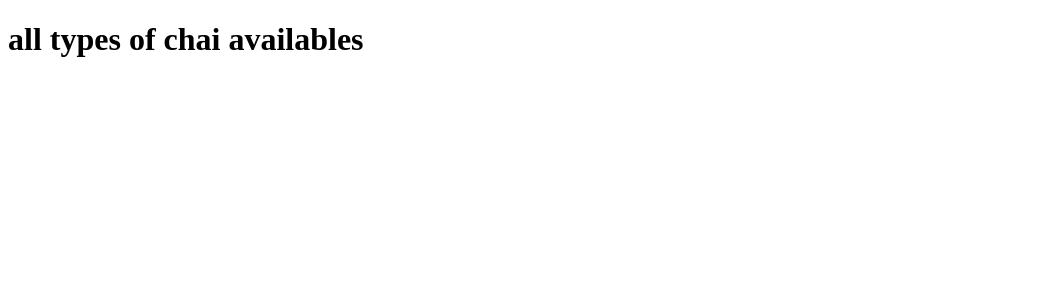
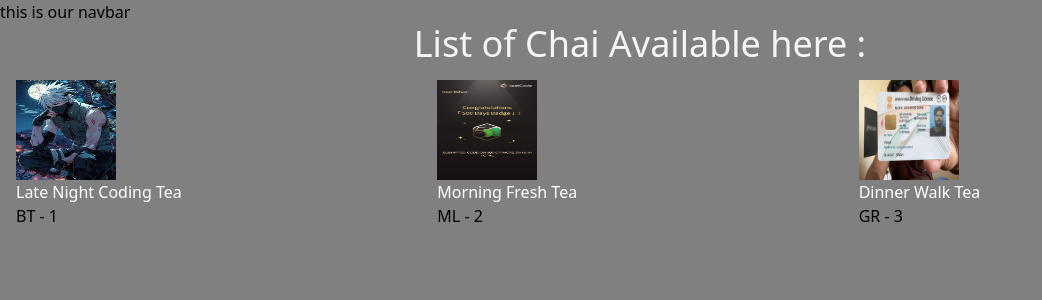
Before and after one commit to vikasutf8/Django-Crafting, a Django app: page /chai/ in a window 1280 px wide. Shown: the top 300 px of the page, without its empty margins (0-1042 px from the left). Run offline with Django 5.2, Linux system fonts and the light colour scheme; data comes from the database, SQL or seed files in the repository; both versions use the stored data as it was after the commit; some libraries are stand-ins or nearby versions.

Commit message:
explore MVT

```diff
--- a/chaiDjango/chais/models.py
+++ b/chaiDjango/chais/models.py
@@ -13,6 +13,8 @@ class ChaiVarity(models.Model):
     image =models.ImageField(upload_to='chaiss/') #foldername
     date_added =models.DateTimeField(default=timezone.now)
     type =models.CharField(max_length=2, choices=CHAI_TYPE_CHOICE)
+    description =models.TextField(default="")
+    prices =models.IntegerField(default=10)
 
     def __str__(self):
         return self.name
--- a/chaiDjango/chais/templates/chais/all_chais.html
+++ b/chaiDjango/chais/templates/chais/all_chais.html
@@ -1,11 +1,23 @@
-<!DOCTYPE html>
-<html lang="en">
-<head>
-    <meta charset="UTF-8">
-    <meta name="viewport" content="width=device-width, initial-scale=1.0">
-    <title>new app of all-chais</title>
-</head>
-<body>
-    <h1>all types of chai availables</h1>
-</body>
-</html>
+{% extends "layout.html" %}
+
+{% block title %}Chais pages{% endblock %}
+
+
+
+
+{% block content %}
+<h1 class="text-4xl text-stone-100 ">List of Chai Available here :</h1>
+<div class="grid grid-cols-3 gap-4 m-auto p-4">
+{% for tea in Chai  %}
+<div class=''>
+    <img src="{{tea.image.url}}" alt="" class="w-[100px] h-[100px]">
+    <h4 class="text-white">{{tea.name}}</h4>
+    <a href="{% url 'Chai_details' tea.id%}">
+        <button>
+            {{tea.type}} - {{tea.id}}
+        </button>
+    </a>
+</div>
+{% endfor %}
+</div>
+{% endblock %}
--- a/chaiDjango/chais/urls.py
+++ b/chaiDjango/chais/urls.py
@@ -8,7 +8,8 @@ from . import views
 urlpatterns = [
 
     path('',views.all_chais ,name='Chais-home'),
-    path('order/',views.order_chais ,name='Chais-Order'),
+
+    path('<int:chai_id>/',views.chai_detail ,name='Chai_details'),
 
 
 ]
--- a/chaiDjango/chais/views.py
+++ b/chaiDjango/chais/views.py
@@ -1,8 +1,13 @@
 from django.shortcuts import render
+from .models import ChaiVarity
+from django.shortcuts import get_object_or_404
+
 
 # Create your views here.
 def all_chais(request):
-    return render(request,'chais/all_chais.html')
+    Chai =ChaiVarity.objects.all()
+    return render(request,'chais/all_chais.html',{'Chai':Chai})
 
-def order_chais(request):
-    return render(request,'chais/all_chais.html')
+def chai_detail(request,chai_id):
+    chai =get_object_or_404(ChaiVarity,pk=chai_id)
+    return render(request,'chais/chai_details.html',{'Chai' :chai})
--- a/chaiDjango/theme/static/css/dist/styles.css
+++ b/chaiDjango/theme/static/css/dist/styles.css
@@ -787,6 +787,10 @@ select {
   position: static;
 }
 
+.m-auto {
+  margin: auto;
+}
+
 .mx-auto {
   margin-left: auto;
   margin-right: auto;
@@ -800,8 +804,38 @@ select {
   display: flex;
 }
 
+.grid {
+  display: grid;
+}
+
 .h-screen {
   height: 100vh;
+}
+
+.h-\[100px\] {
+  height: 100px;
+}
+
+.w-\[100px\] {
+  width: 100px;
+}
+
+.flex-auto {
+  flex: 1 1 auto;
+}
+
+.border-spacing-4 {
+  --tw-border-spacing-x: 1rem;
+  --tw-border-spacing-y: 1rem;
+  border-spacing: var(--tw-border-spacing-x) var(--tw-border-spacing-y);
+}
+
+.grid-cols-3 {
+  grid-template-columns: repeat(3, minmax(0, 1fr));
+}
+
+.flex-row-reverse {
+  flex-direction: row-reverse;
 }
 
 .items-center {
@@ -810,6 +844,24 @@ select {
 
 .justify-center {
   justify-content: center;
+}
+
+.gap-4 {
+  gap: 1rem;
+}
+
+.border {
+  border-width: 1px;
+}
+
+.border-cyan-600 {
+  --tw-border-opacity: 1;
+  border-color: rgb(8 145 178 / var(--tw-border-opacity, 1));
+}
+
+.border-cyan-200 {
+  --tw-border-opacity: 1;
+  border-color: rgb(165 243 252 / var(--tw-border-opacity, 1));
 }
 
 .bg-gray-50 {
@@ -837,6 +889,10 @@ select {
   background-color: rgb(187 247 208 / var(--tw-bg-opacity, 1));
 }
 
+.p-4 {
+  padding: 1rem;
+}
+
 .font-serif {
   font-family: ui-serif, Georgia, Cambria, "Times New Roman", Times, serif;
 }
@@ -851,6 +907,16 @@ select {
   line-height: 1;
 }
 
+.text-4xl {
+  font-size: 2.25rem;
+  line-height: 2.5rem;
+}
+
+.text-xl {
+  font-size: 1.25rem;
+  line-height: 1.75rem;
+}
+
 .leading-normal {
   line-height: 1.5;
 }
@@ -863,3 +929,23 @@ select {
   --tw-text-opacity: 1;
   color: rgb(254 249 195 / var(--tw-text-opacity, 1));
 }
+
+.text-white {
+  --tw-text-opacity: 1;
+  color: rgb(255 255 255 / var(--tw-text-opacity, 1));
+}
+
+.text-stone-100 {
+  --tw-text-opacity: 1;
+  color: rgb(245 245 244 / var(--tw-text-opacity, 1));
+}
+
+.text-green-300 {
+  --tw-text-opacity: 1;
+  color: rgb(134 239 172 / var(--tw-text-opacity, 1));
+}
+
+.text-purple-400 {
+  --tw-text-opacity: 1;
+  color: rgb(192 132 252 / var(--tw-text-opacity, 1));
+}
```
Also changed, not shown: chaiDjango/chais/templates/chais/chai_details.html (added, +12 -0 lines), chaiDjango/chais/migrations/0002_chaivarity_description_chaivarity_prices.py (added), chaiDjango/db.sqlite3, chaiDjango/media/chaiss/Photo_on_01-11-24_at_10.23AM.jpg (added).
